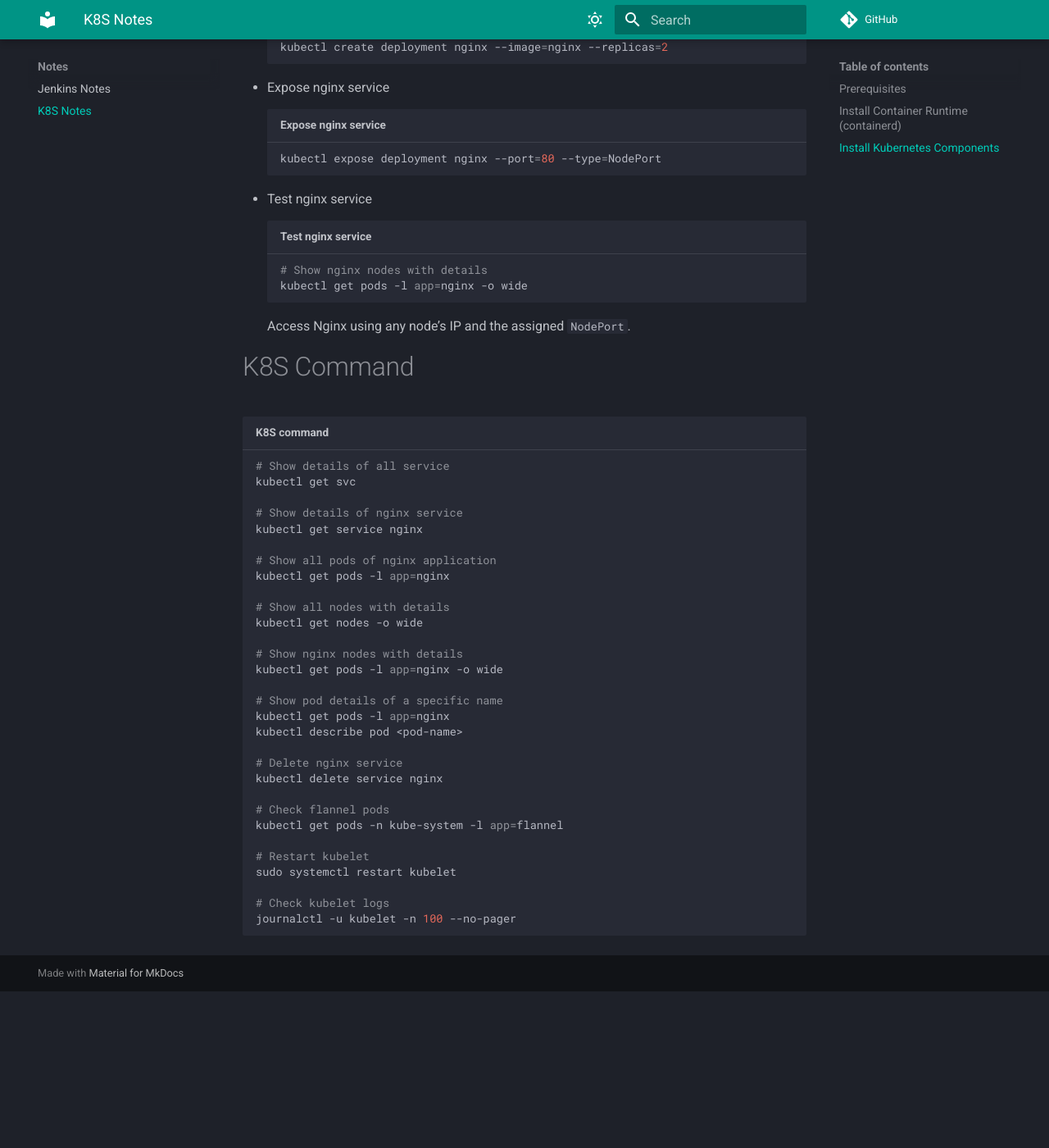
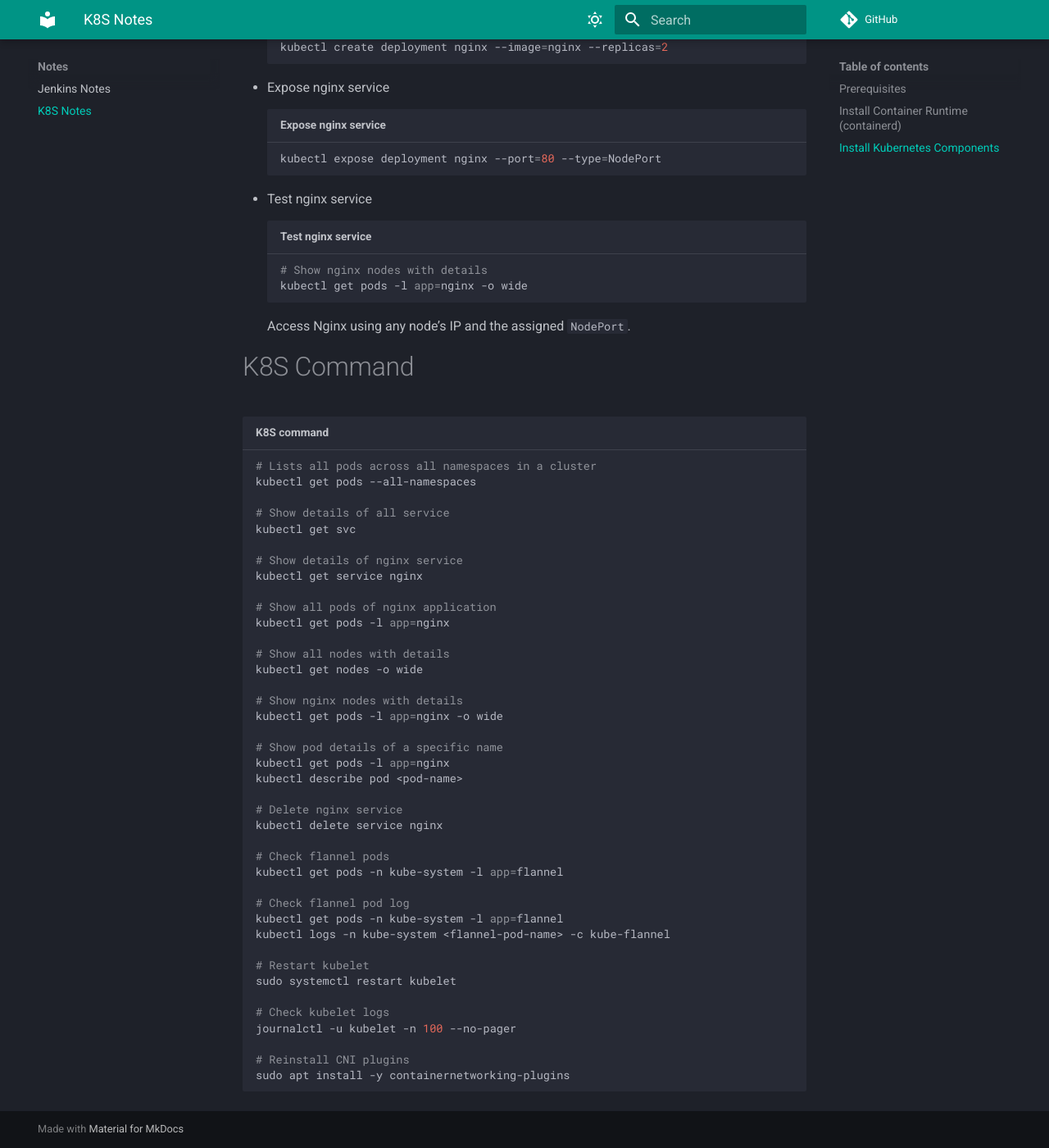
Before and after one commit to zhouushe/notes, an MkDocs documentation site: the page built from docs/k8s.md, in a window 1280 px wide and 1400 px high, scrolled down 5635 px. Shown: the whole window at 82% size. Built offline with MkDocs 1.6.1 and Material for MkDocs 9.7.7, drawn with Linux system fonts in a browser that asks for light colours; comment, search, counter and statistics services are not loaded; before the commit the page ends 6844 px from its top, so only the background shows below that.

Commit message:
Update k8s.md

````diff
--- a/docs/k8s.md
+++ b/docs/k8s.md
@@ -184,6 +184,9 @@
 
 # K8S Command
 ```bash title="K8S command"
+# Lists all pods across all namespaces in a cluster
+kubectl get pods --all-namespaces
+
 # Show details of all service
 kubectl get svc
 
@@ -209,9 +212,16 @@
 # Check flannel pods
 kubectl get pods -n kube-system -l app=flannel
 
+# Check flannel pod log
+kubectl get pods -n kube-system -l app=flannel
+kubectl logs -n kube-system <flannel-pod-name> -c kube-flannel
+
 # Restart kubelet
 sudo systemctl restart kubelet
 
 # Check kubelet logs
 journalctl -u kubelet -n 100 --no-pager
+
+# Reinstall CNI plugins
+sudo apt install -y containernetworking-plugins
 ```
````
